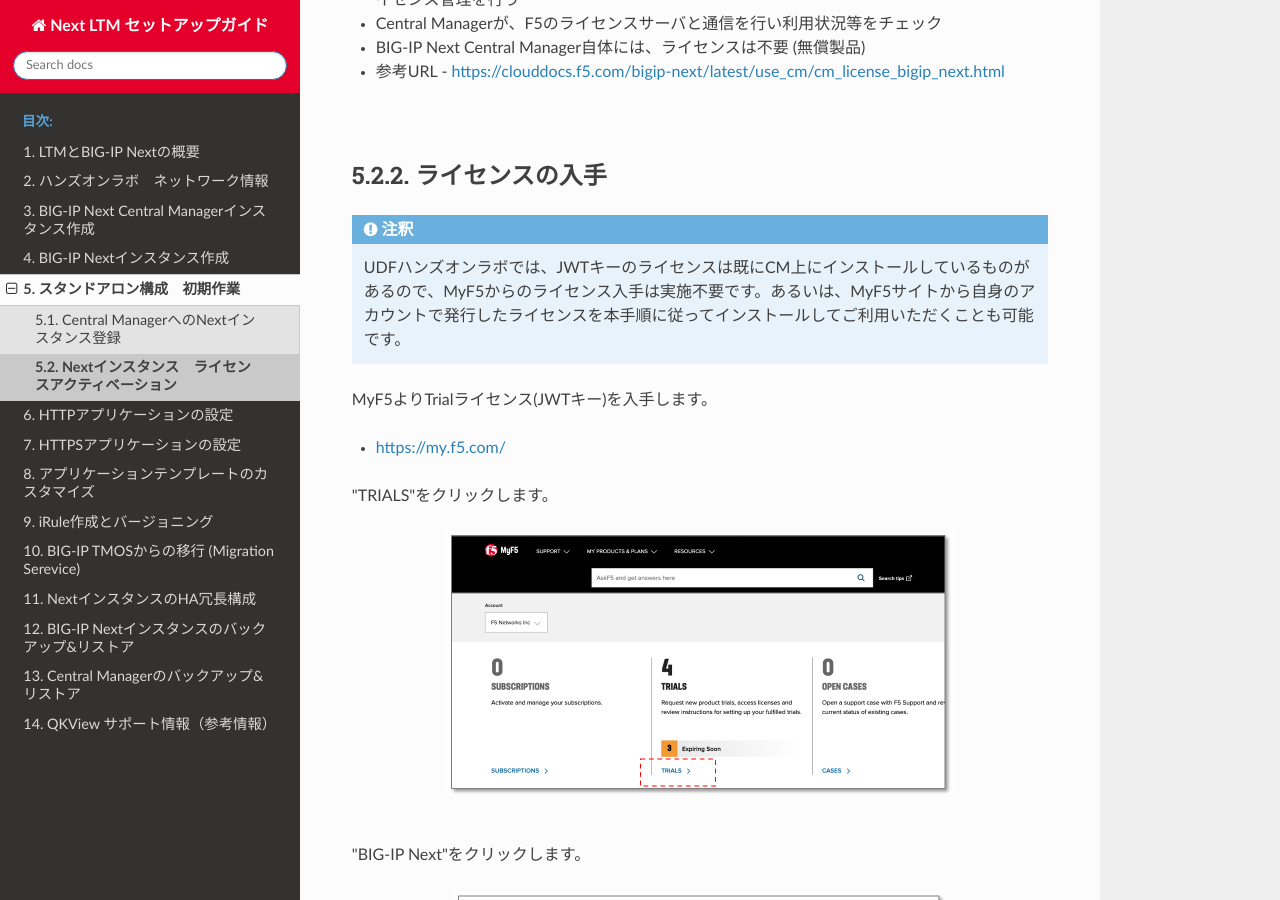
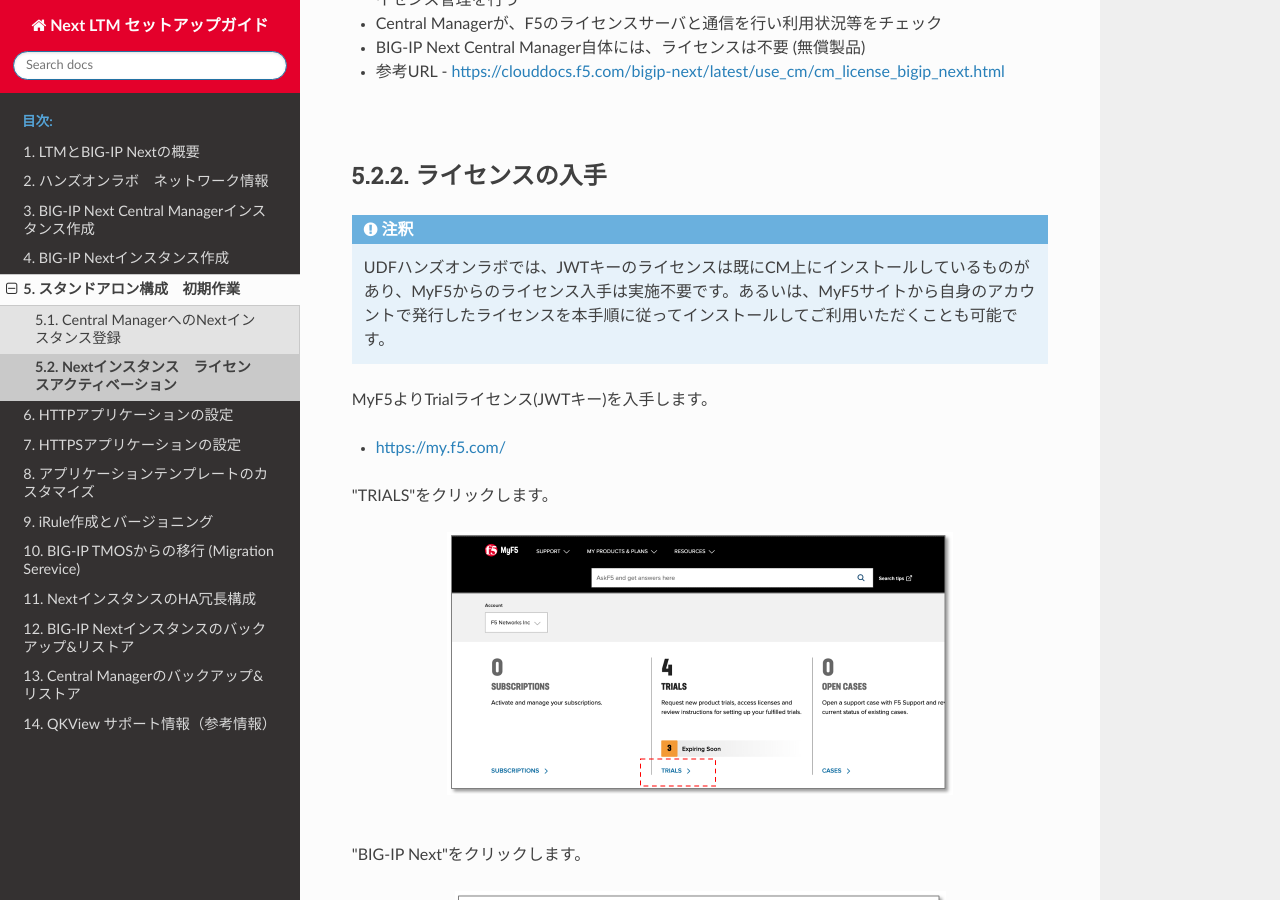
Before and after one commit to BeF5/f5j-easy-setup-next-ltm, a Sphinx documentation site: the page built from docs/content05/module02/module02.rst, in a window 1280 px wide and 900 px high, scrolled down 678 px. Built offline with Sphinx 7.4.7 and the Read the Docs theme 2.0.0, drawn with Linux system fonts in a browser that asks for light colours.

Commit message:
Update module02.rst

```diff
--- a/docs/content05/module02/module02.rst
+++ b/docs/content05/module02/module02.rst
@@ -19,7 +19,7 @@ Nextインスタンス　ライセンスアクティベーション
 --------------------------------------
 
 .. note::
-   UDFハンズオンラボでは、JWTキーのライセンスは既にCM上にインストールしているものがあるので、MyF5からのライセンス入手は実施不要です。あるいは、MyF5サイトから自身のアカウントで発行したライセンスを本手順に従ってインストールしてご利用いただくことも可能です。
+   UDFハンズオンラボでは、JWTキーのライセンスは既にCM上にインストールしているものがあり、MyF5からのライセンス入手は実施不要です。あるいは、MyF5サイトから自身のアカウントで発行したライセンスを本手順に従ってインストールしてご利用いただくことも可能です。
 
 MyF5よりTrialライセンス(JWTキー)を入手します。
 
```
